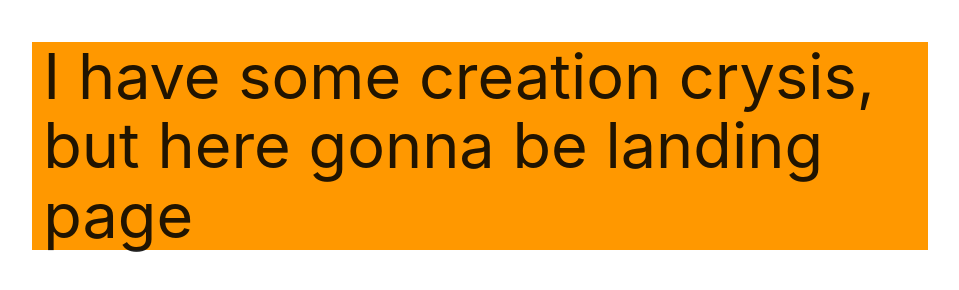
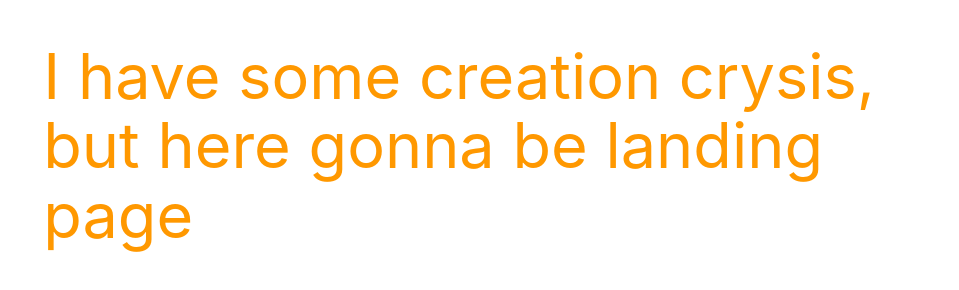
Before and after one commit to IljaYuhtenko/iljayuhtenko.github.io, a plain HTML site: page index.html in a window 1280 px wide. Shown: the whole page, without its empty margins (160-1119 px from the left). Drawn offline with nearby package versions, Linux system fonts and the light colour scheme.

Commit message:
Add files via upload

```diff
--- a/index.html
+++ b/index.html
@@ -8,7 +8,7 @@
 <body>
 	<div class = "container">
 		<div class = "row">
-			<h1 class="header col s12 orange">I have some creation crysis, but here gonna be landing page</h1>
+			<h1 class="header col s12 orange-text">I have some creation crysis, but here gonna be landing page</h1>
 		</div>
 	</div>
 	<script src="https://cdnjs.cloudflare.com/ajax/libs/materialize/1.0.0-alpha.1/js/materialize.min.js"></script>
```
